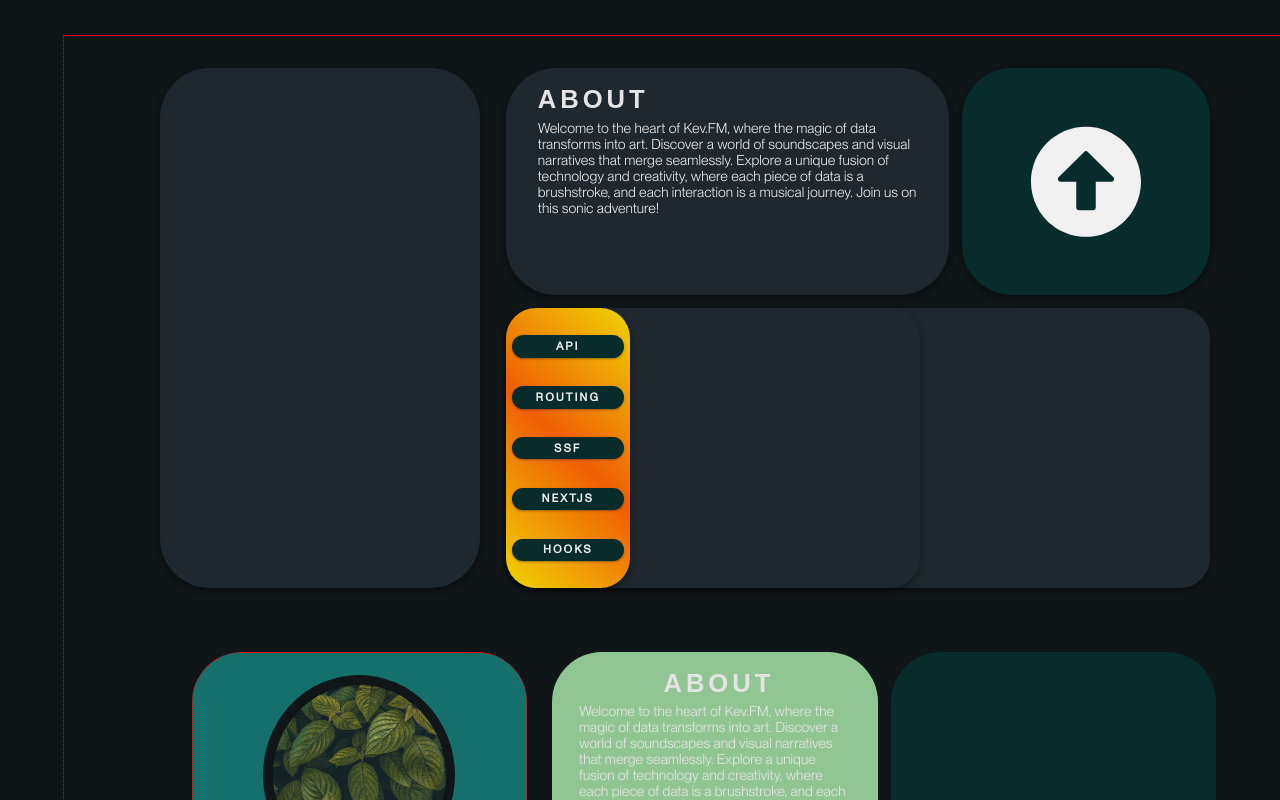
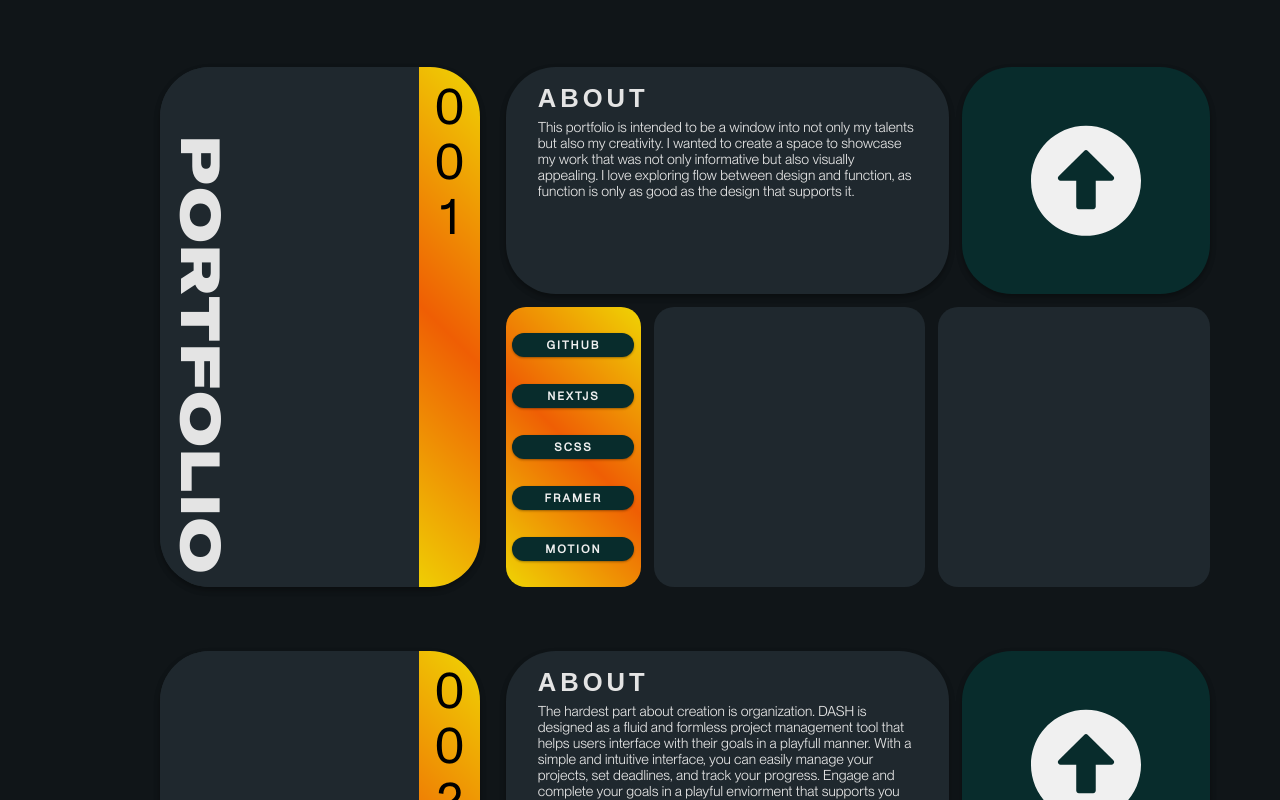
Before and after one commit to kevin21018212/PortfolioV3, a Next.js app: page /projects in a window 1280 px wide. Shown: the part 1320-2120 px from the top of the page. Built offline with nearby package versions, Linux system fonts and the light colour scheme; no server answers.

Commit message:
project templete

```diff
--- a/app/projects/displayed/Project.tsx
+++ b/app/projects/displayed/Project.tsx
@@ -10,11 +10,9 @@ import {
   textAnimation,
   boxVariants,
 } from "@/utils/framer";
-import { projectData } from "@/utils/data/projectdata";
 import { FaArrowAltCircleRight, FaArrowAltCircleUp } from "react-icons/fa";
 
-const Project = () => {
-  const project = projectData[3];
+const Project = ({ project }: any) => {
   const [ref, inView] = useInView({ triggerOnce: true });
   const controls = useAnimation();
 
@@ -39,7 +37,16 @@ const Project = () => {
         className={styles.leftSection}
         variants={containerVariants}
         transition={{ duration: 0.6 }}
-      ></motion.div>
+      >
+        <div className={styles.leftContent}>
+          <div className={styles.topContent}>
+            <h1>{project.projectTitle}</h1>
+          </div>
+          <div className={styles.bottomContent}>
+            <h4>00{project.id}</h4>
+          </div>
+        </div>
+      </motion.div>
 
       <motion.div
         className={styles.rightSection}
@@ -77,9 +84,11 @@ const Project = () => {
           transition={{ delay: 0.8 }}
         >
           <div className={styles.bottomSection}>
-            <div className={styles.left}>
+            <div className={styles.one}>
               <div className={styles.bottomLeftContent}>
-                {project.projectTech.split(" ").map((tech, index) => (
+                {project.projectTech
+                  .split(" ")
+                  .map((tech: string, index: number) => (
                     <motion.div
                       key={index}
                       className={styles.tag}
@@ -91,13 +100,19 @@ const Project = () => {
                     </motion.div>
                   ))}
               </div>
-            </div>
-          </div>
-          <div className={styles.right}>
+            </div>{" "}
+            <div className={styles.two}>
               <div
                 className={styles.bottomRightContent}
-              style={{ backgroundImage: `url(${project.imageUrl})` }}
+                style={{ backgroundImage: `url(${project.img1})` }}
               ></div>
+            </div>
+            <div className={styles.three}>
+              <div
+                className={styles.bottomRightContent}
+                style={{ backgroundImage: `url(${project.img2})` }}
+              ></div>
+            </div>
           </div>
         </motion.div>
       </motion.div>
--- a/app/projects/page.tsx
+++ b/app/projects/page.tsx
@@ -9,6 +9,9 @@ import Profile from "./updates/Profile";
 import { Commit, Repo } from "@/utils/data/dataType";
 import GitHubActivity from "./updates/GIthubActivity";
 import { fetchGitHubEvents, fetchGitHubRepos } from "@/utils/functions";
+
+import { projectData } from "@/utils/data/projectdata";
+
 import Project from "./displayed/Project";
 
 const ProjectsPage: React.FC = () => {
@@ -83,9 +86,9 @@ const ProjectsPage: React.FC = () => {
         <Projects />
       </div>
       <div className={styles.projects}>
-        <Project />
-
-        <KevFm />
+        {projectData.map((item: any, index: number) => (
+          <Project key={index} project={item} />
+        ))}
       </div>
     </div>
   );
--- a/app/projects/projectPage.module.scss
+++ b/app/projects/projectPage.module.scss
@@ -43,7 +43,6 @@
 .projects {
   @extend .flexColumnCenter;
   width: 100vw;
-  border: 1px dotted red;
 }
 
 .nav {
--- a/styles/project/displayed/project.module.scss
+++ b/styles/project/displayed/project.module.scss
@@ -53,22 +53,21 @@ $maingd: $simpleGradient;
 }
 
 .bottomSection {
+  height: 35vh;
+  width: 55vw;
+  gap: 1vw;
+
   display: flex;
-  height: 35vh;
-  width: 100%;
-  background-color: $bg1;
-  border-radius: 30px;
-  box-shadow: $boxShadow;
 
-  .left {
-    width: 30%;
+  .one {
+    width: 20%;
     height: 100%;
-    border-radius: 30px;
+    border-radius: 20px;
     background: $maingd;
-    box-shadow: $boxShadow;
   }
-  .right {
-    width: 70%;
+  .two,
+  .three {
+    width: 40%;
     height: 100%;
   }
 }
@@ -101,6 +100,7 @@ $maingd: $simpleGradient;
   width: 100%;
   height: 100%;
   @extend .flexColumn;
+  border-radius: 30px;
 
   justify-content: space-evenly;
   .tag {
@@ -121,7 +121,60 @@ $maingd: $simpleGradient;
 .bottomRightContent {
   width: 100%;
   height: 100%;
-  @extend .flexCenter;
+  background-color: $bg1;
   background-size: cover;
   background-position: center;
+  border-radius: 20px;
 }
+
+.leftContent {
+  width: 100%;
+  height: 100%;
+  display: flex;
+  border-radius: 50px;
+  overflow: hidden;
+
+  .topContent,
+  .bottomContent {
+    writing-mode: vertical-rl;
+    display: flex;
+    justify-content: center;
+    align-items: center;
+  }
+
+  .topContent {
+    width: 80%;
+    height: 100%;
+    text-orientation: sideways-right;
+    background-color: $bg1;
+    justify-content: flex-end;
+
+    align-items: flex-end;
+    padding-left: 5%;
+
+    h1 {
+      @extend .title;
+      font-size: 4.25vw;
+      color: $textSecondary;
+      letter-spacing: 2px;
+      line-height: 1;
+      margin-bottom: 2.5%;
+    }
+  }
+
+  .bottomContent {
+    width: 20%;
+    height: 100%;
+    padding-top: 5%;
+    text-orientation: upright;
+    background: $simpleGradient;
+    justify-content: flex-start;
+    align-items: center;
+    h4 {
+      @extend .seperated;
+      font-size: 4vw;
+      padding: 0;
+      margin: 0;
+    }
+  }
+}
--- a/utils/data/dataType.ts
+++ b/utils/data/dataType.ts
@@ -5,7 +5,8 @@ export type Project = {
   projectTag: string;
   description: string;
   projectTech: string;
-  imageUrl: string;
+  img1: string;
+  img2: string;
   linkUrl: string;
 };
 export type SkillData = {
--- a/utils/data/projectdata.ts
+++ b/utils/data/projectdata.ts
@@ -9,7 +9,8 @@ export const projectData: Project[] = [
     description:
       "This portfolio is intended to be a window into not only my talents but also my creativity. I wanted to create a space to showcase my work that was not only informative but also visually appealing. I love exploring flow between design and function, as function is only as good as the design that supports it.",
     projectTech: "GITHUB NEXTJS SCSS FRAMER MOTION",
-    imageUrl: "",
+    img1: "",
+    img2: "",
     linkUrl: "https://portfolio-v3-jet.vercel.app/",
   },
   {
@@ -20,7 +21,8 @@ export const projectData: Project[] = [
     description:
       "The hardest part about creation is organization. DASH is designed as a fluid and formless project management tool that helps users interface with their goals in a playfull manner. With a simple and intuitive interface, you can easily manage your projects, set deadlines, and track your progress. Engage and complete your goals in a playful enviorment that supports you and your goals with Dash.",
     projectTech: "AUTH POSTGRES NEXTJS MUI CI/CD INSIGHTS",
-    imageUrl: "",
+    img1: "",
+    img2: "",
     linkUrl: "https://dash-delta-indol.vercel.app/",
   },
   {
@@ -31,7 +33,8 @@ export const projectData: Project[] = [
     description:
       "Immerse yourself in a fusion of data and art, where music becomes a sensory journey. Goal Tracker is not just an app; it's a personalized roadmap to success. Visualize your aspirations, focus your efforts, and achieve a harmonious balance in life. Dive into a world of data-driven motivation, where your goals come to life through captivating visualizations.",
     projectTech: "DATABASE OKTA NEXTJS AWS",
-    imageUrl: "",
+    img1: "",
+    img2: "",
     linkUrl: "https://kevents.vercel.app/",
   },
   {
@@ -42,7 +45,8 @@ export const projectData: Project[] = [
     description:
       "Welcome to the heart of Kev.FM, where the magic of data transforms into art. Discover a world of soundscapes and visual narratives that merge seamlessly. Explore a unique fusion of technology and creativity, where each piece of data is a brushstroke, and each interaction is a musical journey. Join us on this sonic adventure!",
     projectTech: "API ROUTING SSF NEXTJS HOOKS",
-    imageUrl: "",
+    img1: "",
+    img2: "",
     linkUrl: "https://kev-fm.vercel.app/",
   },
   {
@@ -53,7 +57,8 @@ export const projectData: Project[] = [
     description:
       "AI is the forfront of technology. KevBot is designed as a expirment to create a digital version of myself. I wanted to see if I could create a bot that could interface with the Twitter. ",
     projectTech: "ART",
-    imageUrl: "",
+    img1: "",
+    img2: "",
     linkUrl: "",
   },
 ];
```
Lines whose indentation alone changed are shown as unchanged.
